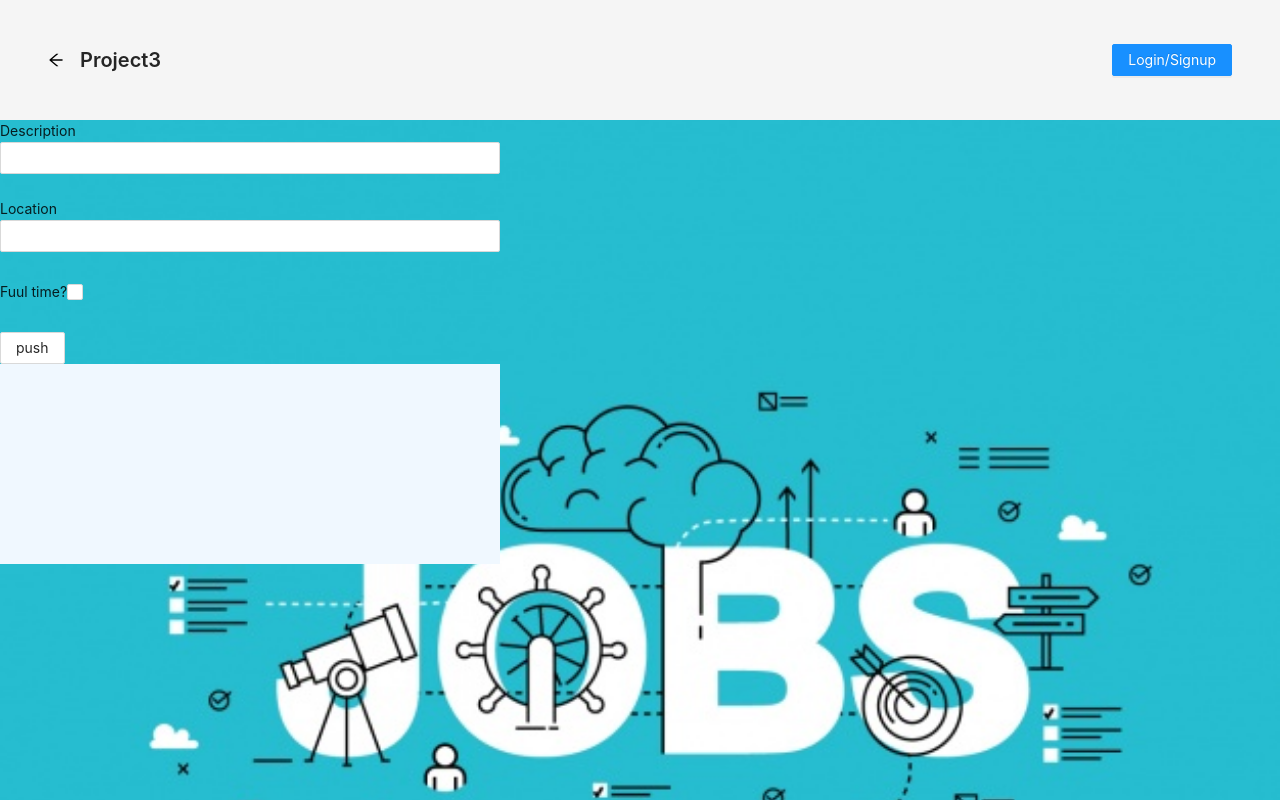
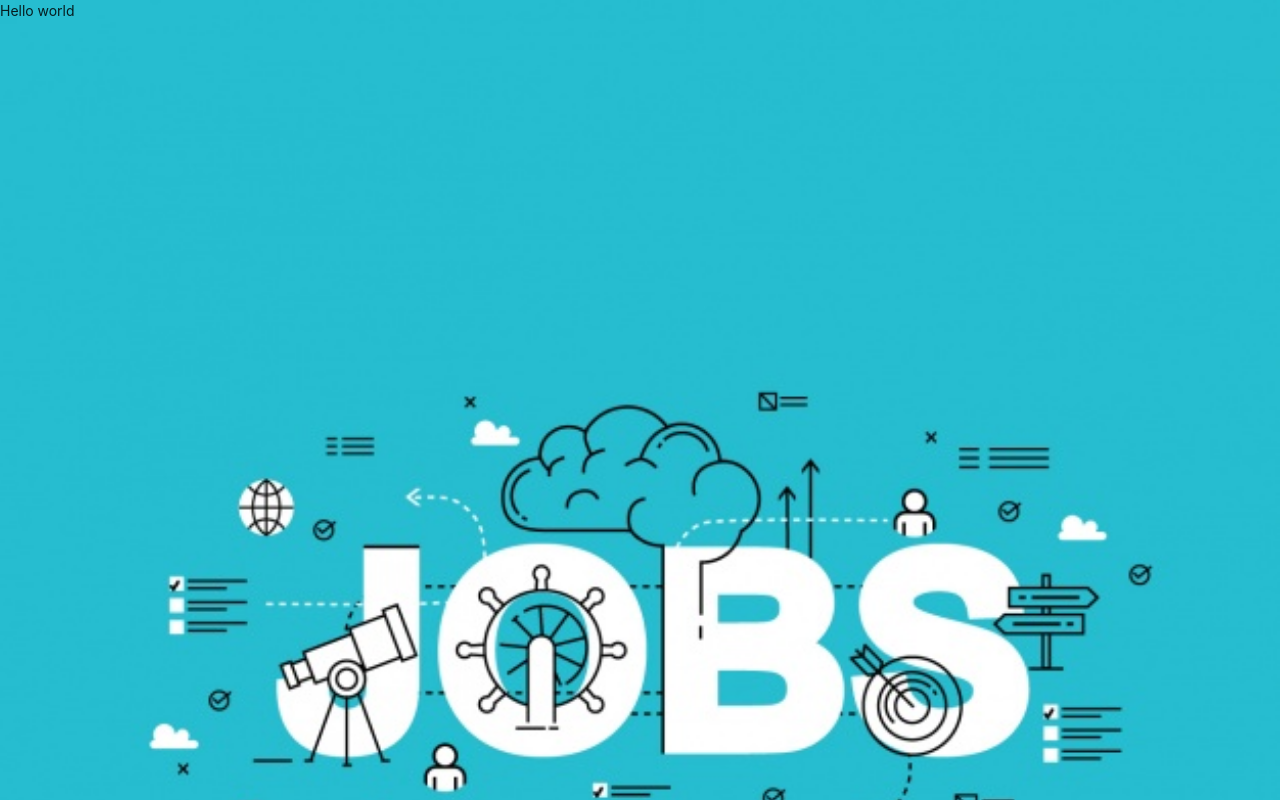
Before and after one commit to cjacktwil/uncode-your-career, a React (Create React App) app in the folder client/: page /description in a window 1280 px wide. Built offline with nearby package versions, Linux system fonts and the light colour scheme.

Commit message:
new description page added

```diff
--- a/client/src/App.js
+++ b/client/src/App.js
@@ -1,6 +1,7 @@
 import React from 'react';
-import { BrowserRouter as Router } from 'react-router-dom';
+import { BrowserRouter as Router, Switch, Route } from 'react-router-dom';
 import Homepage from './components/Homepage';
+import Description from './components/Description';
  import { ApolloProvider } from '@apollo/react-hooks';
  import ApolloClient from 'apollo-boost';
 import Auth from './utils/auth';
@@ -23,7 +24,11 @@ function App() {
      <ApolloProvider client={client}>
     <Router>
       <>
-        <Homepage />
+      <Switch>
+          <Route exact path='/' component={Homepage} />
+          <Route exact path='/description' component={Description} />
+          <Route render={() => <h1 >Wrong page!</h1>} />
+        </Switch>
       </>
     </Router>
      </ApolloProvider>
--- /dev/null
+++ b/client/src/components/Description.js
@@ -0,0 +1,13 @@
+import React from 'react';
+
+const Description = () => {
+
+
+    return (
+    <div>
+        Hello world
+    </div>
+    )
+}
+
+export default Description;
--- a/client/src/components/Homepage.js
+++ b/client/src/components/Homepage.js
@@ -46,7 +46,7 @@ const HomePage = () => {
                     <SignUpForm />
                 </Modal>
             </div>
-            <SearchForm/>
+            <SearchForm />
 
         </>
     );
--- a/client/src/components/SearchForm.js
+++ b/client/src/components/SearchForm.js
@@ -1,7 +1,6 @@
 import React, { useState } from 'react';
-import { Button, Input, Form, Checkbox, Typography, Carousel, Image } from "antd";
+import { Button, Input, Form, Checkbox, Carousel, Image } from "antd";
 import '../index.css';
-const { Paragraph } = Typography;
 
 
 
@@ -81,6 +80,9 @@ const SearchForm = () => {
                               Company name: {item.company}<br/>
                               {item.company_url} <br/>
                               {item.location}<br/>
+                              <Button>
+                                  Reed full description
+                              </Button>
                             </div>
 
                             </>
```
Lines whose indentation alone changed are shown as unchanged.
